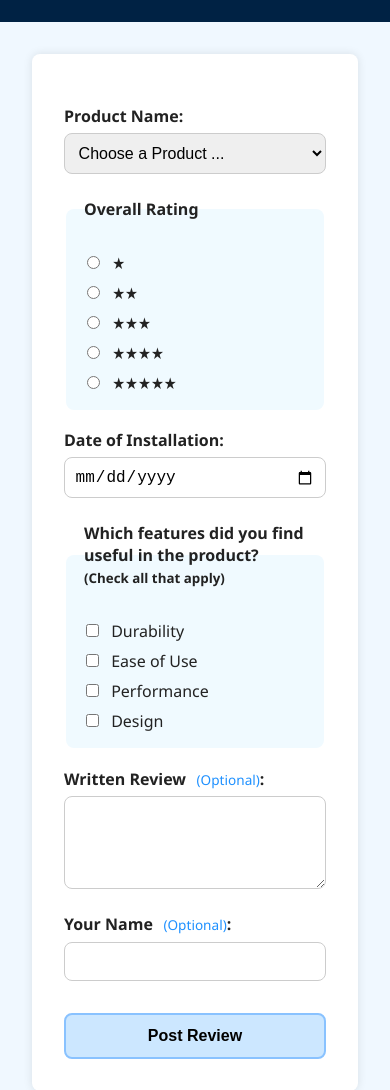
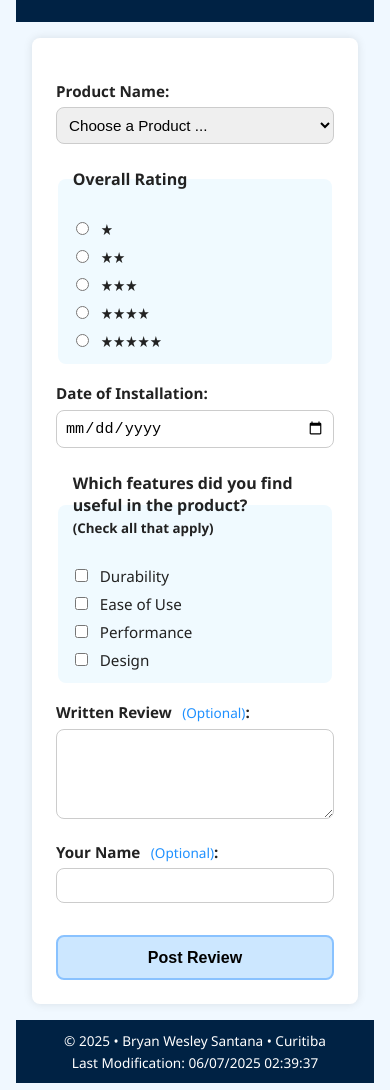
Before and after one commit to bryanwessantana/wdd131, a plain HTML site: page form.html in a window 390 px wide. Shown: the part 96-1186 px from the top of the page. Drawn offline with Linux system fonts and the light colour scheme.

Commit message:
W05 Assignment: Product Review Form

```diff
--- a/scripts/form.js
+++ b/scripts/form.js
@@ -11,13 +11,12 @@ document.addEventListener("DOMContentLoaded", () => {
         lastModified.textContent = `Last Modification: ${document.lastModified}`;
     }
 
-
     const products = [
-        { id: "fc-1888", name: "flux capacitor", averagerating: 4.5 },
-        { id: "fc-2050", name: "power laces", averagerating: 4.7 },
-        { id: "fs-1987", name: "time circuits", averagerating: 3.5 },
-        { id: "ac-2000", name: "low voltage reactor", averagerating: 3.9 },
-        { id: "jj-1969", name: "warp equalizer", averagerating: 5.0 }
+        { id: "fc-1888", name: "Flux capacitor", averagerating: 4.5 },
+        { id: "fc-2050", name: "Power laces", averagerating: 4.7 },
+        { id: "fs-1987", name: "Time circuits", averagerating: 3.5 },
+        { id: "ac-2000", name: "Low voltage reactor", averagerating: 3.9 },
+        { id: "jj-1969", name: "Warp equalizer", averagerating: 5.0 }
     ];
 
     const select = document.getElementById("productName");
@@ -30,7 +29,6 @@ document.addEventListener("DOMContentLoaded", () => {
         });
     }
 
-    // ----- Review Counter (only runs on review.html) -----
     const reviewDisplay = document.getElementById("reviewCount");
     if (reviewDisplay) {
         let reviewCount = localStorage.getItem("reviewCount");
--- a/styles/form.css
+++ b/styles/form.css
@@ -30,9 +30,9 @@ footer {
 
 main {
     display: flex;
-    justify-content: center;
-    padding: 2rem;
-}
+    flex-direction: column;
+    align-items: center;
+    padding: 2rem; }
 
 form {
     background-color: var(--form-bg);
@@ -119,3 +119,49 @@ footer p {
 textarea {
     resize: vertical;
 }
+
+/* ✅ Mobile Responsiveness */
+@media (max-width: 600px) {
+    body {
+        padding: 0 1rem;
+    }
+
+    main {
+        padding: 1rem;
+    }
+
+    form {
+        padding: 1.5rem;
+        font-size: 0.95rem;
+    }
+
+    input[type="text"],
+    input[type="date"],
+    select,
+    textarea {
+        font-size: 0.95rem;
+        padding: 0.5rem;
+    }
+
+    input[type="submit"] {
+        font-size: 1rem;
+        padding: 0.7rem;
+    }
+
+    label {
+        font-size: 0.95rem;
+    }
+
+    legend {
+        font-size: 1rem;
+    }
+
+    fieldset {
+        padding: 0.8rem;
+    }
+
+    footer {
+        font-size: 0.8rem;
+        padding: 0.5rem;
+    }
+}
```
Also changed, not shown: review.html (+2 -1 lines).
